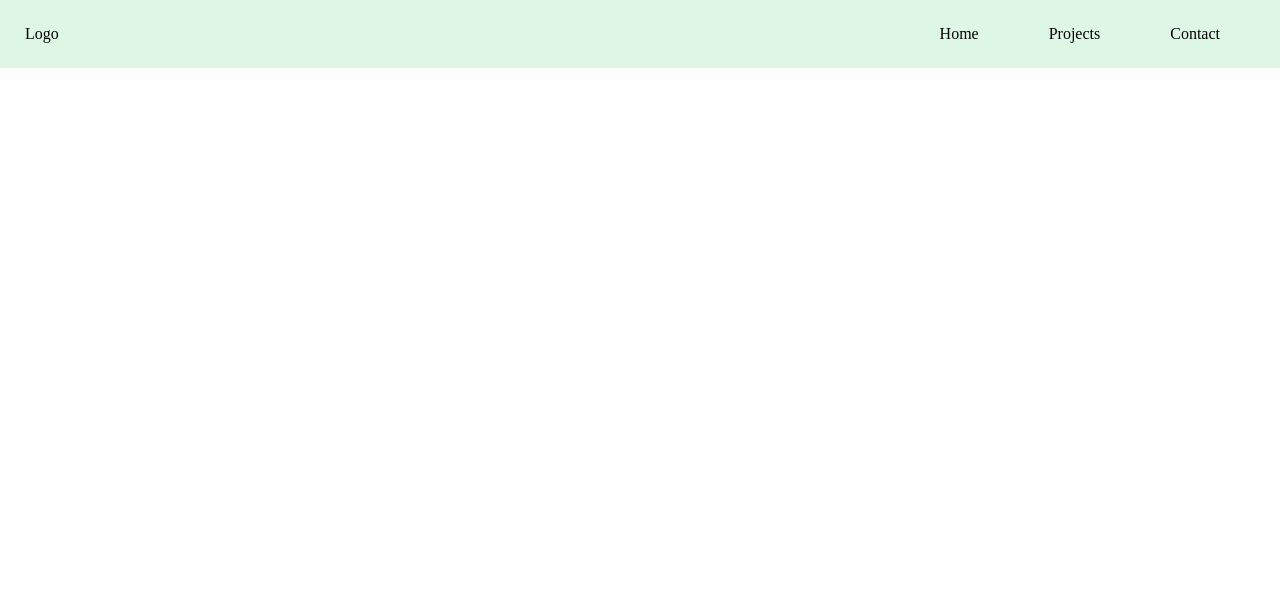
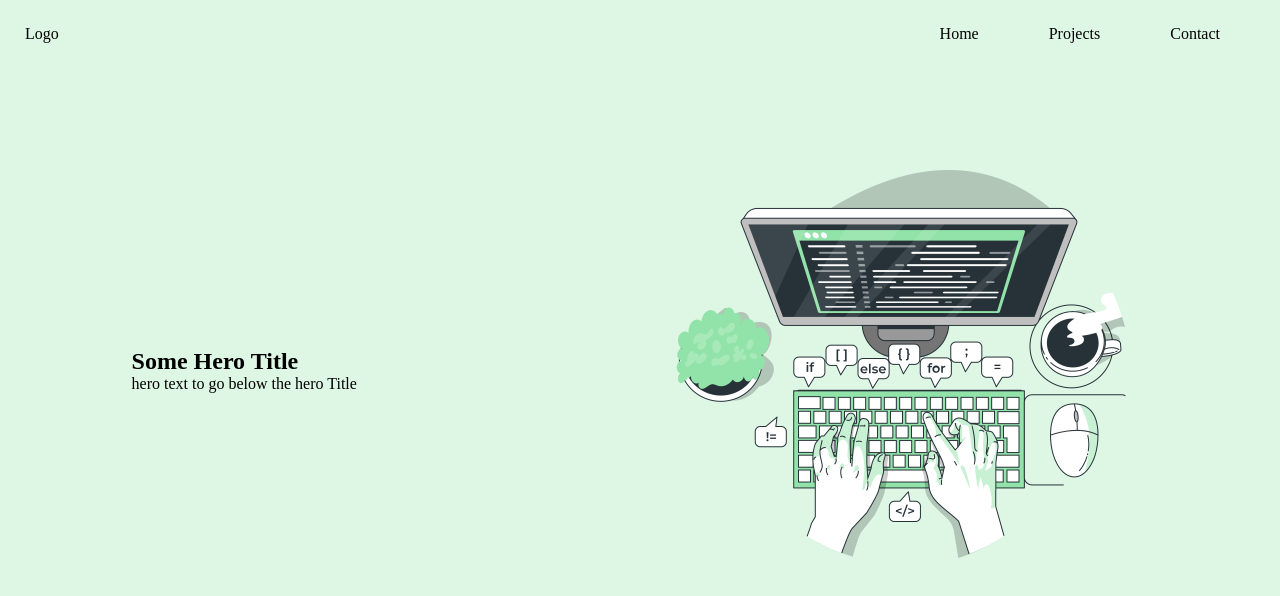
Before and after one commit to climbingryan/portfolioV2, a React (Create React App) app in the folder portfolio/: page / in a window 1280 px wide. Shown: the top 596 px of the page. Built offline with nearby package versions, Linux system fonts and the light colour scheme.

Commit message:
basic hero component

```diff
--- a/portfolio/src/App.css
+++ b/portfolio/src/App.css
@@ -2,13 +2,19 @@
   padding: 0;
   margin: 0;
   box-sizing: border-box;
+  background-color: var(--base-color-);
+}
+:root {
+  --base-color-: #def7e5
 }
 
+/* =================
+    ? Header
+ ===================*/
 header {
   display: flex;
   justify-content: space-between;
   padding: 25px;
-  background-color: #def7e5;
 }
 .nav-list {
   display: flex;
@@ -20,3 +26,22 @@ header {
   margin: 0 35px;
   list-style-type: none;
 }
+
+
+/* =================
+    ? Hero
+ ===================*/
+.hero-handler {
+  position: relative;
+  top: 50px;
+  display: flex;
+  align-items: center;
+  justify-content: space-evenly;
+}
+.hero-img {
+  margin-left: 10rem;
+  background-position: fixed;
+  background-size: cover;
+  max-width: 500px;
+  max-width: 500px;
+}
--- a/portfolio/src/components/Hero/index.js
+++ b/portfolio/src/components/Hero/index.js
@@ -1,9 +1,18 @@
 import React from 'react'
+import img from '../../assets/images/green-code-typing.png';
 
 const Hero = () => {
     return (
-        <div>
-
+        <div className='hero-handler'>
+          <div className='hero-text-handler'>
+            <h2>Some Hero Title</h2>
+            <p>
+              hero text to go below the hero Title
+            </p>
+          </div>
+          <div className='hero-img-handler'>
+            <img className='hero-img' src={img} alt='green web dev computer'></img>
+          </div>
         </div>
     )
 }
```
Also changed, not shown: portfolio/src/assets/images/green-code-typing.png (added).
